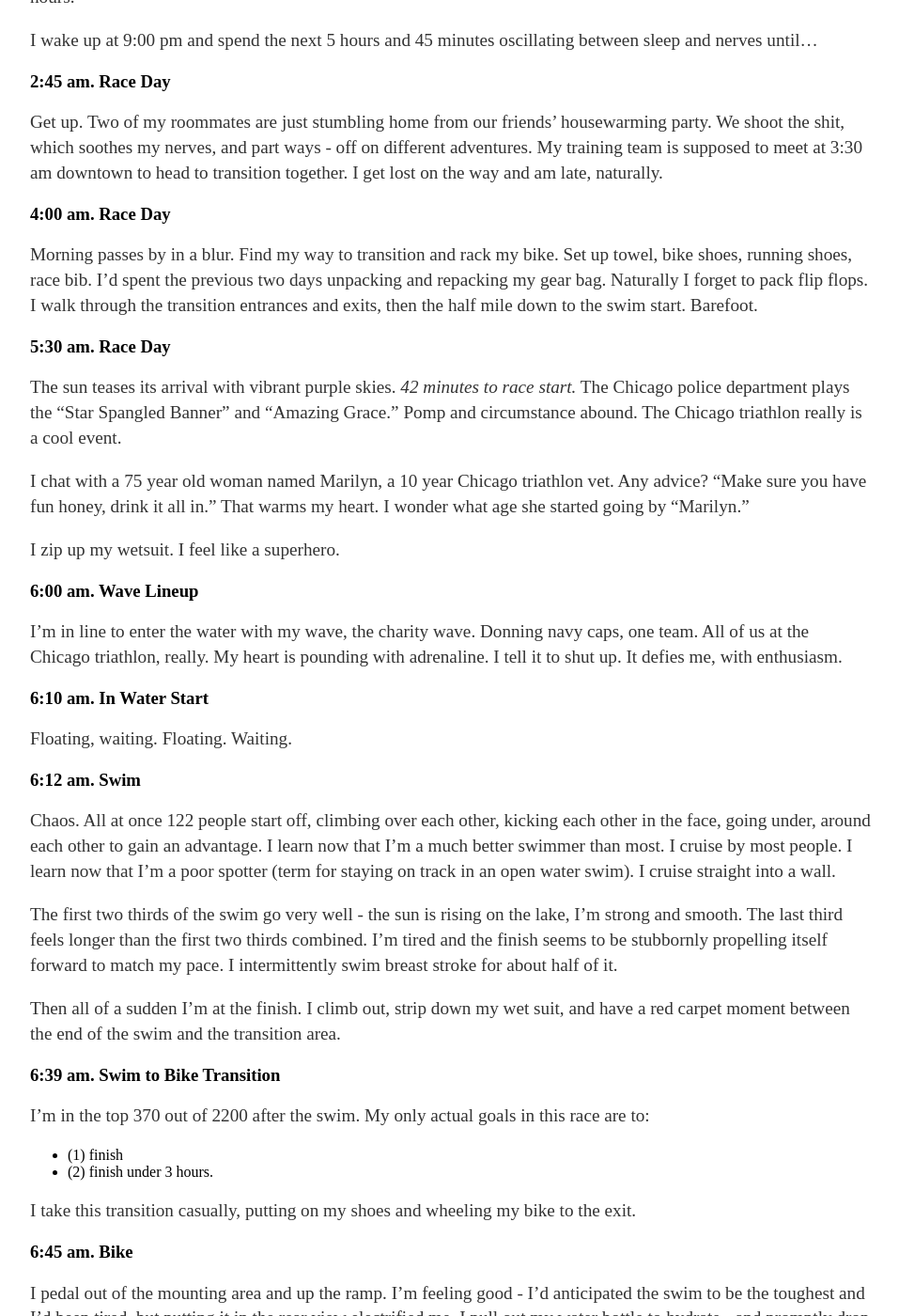
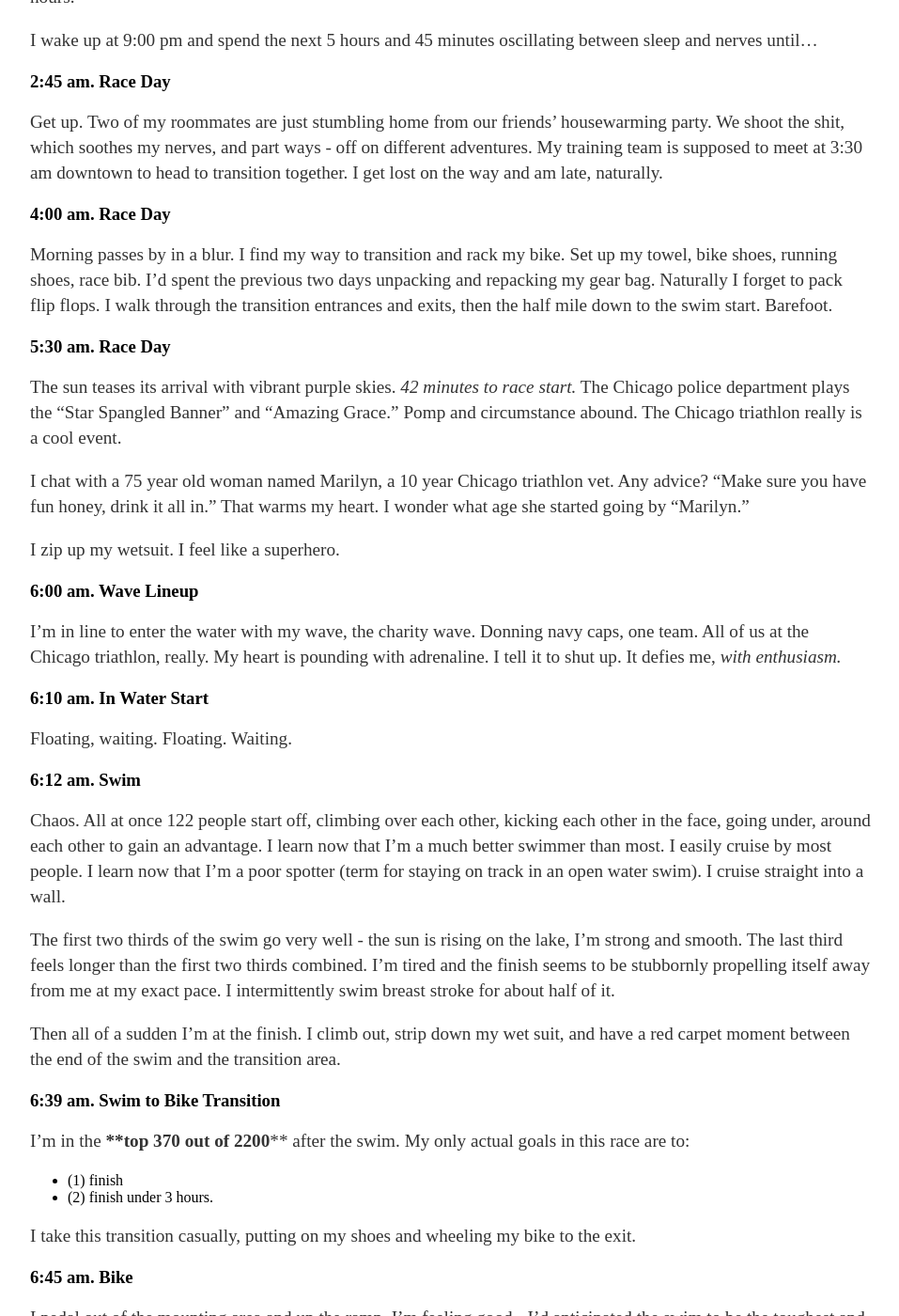
Before and after one commit to EricLWang/EricLWang.github.io, a Jekyll site: the page built from _posts/2018-09-04-11.-Chicago-Triathlon.md, in a window 1280 px wide and 1400 px high, scrolled down 1362 px. Shown: the whole window at 94% size, without its empty margins (160-1117 px from the left). Built offline with Jekyll 4.4.1, drawn with Linux system fonts in a browser that asks for light colours; our own code applies the rules of GitHub Pages for plain Markdown files; some of the changed text lies outside the part shown.

Commit message:
Grammar fixes

```diff
--- a/_posts/2018-09-04-11.-Chicago-Triathlon.md
+++ b/_posts/2018-09-04-11.-Chicago-Triathlon.md
@@ -37,7 +37,7 @@ Get up. Two of my roommates are just stumbling home from our friends' housewarmi
 
 ### 4:00 am. Race Day
 
-Morning passes by in a blur. Find my way to transition and rack my bike. Set up towel, bike shoes, running shoes, race bib. I’d spent the previous two days unpacking and repacking my gear bag. Naturally I forget to pack flip flops. I walk through the transition entrances and exits, then the half mile down to the swim start. Barefoot.
+Morning passes by in a blur. I find my way to transition and rack my bike. Set up my towel, bike shoes, running shoes, race bib. I’d spent the previous two days unpacking and repacking my gear bag. Naturally I forget to pack flip flops. I walk through the transition entrances and exits, then the half mile down to the swim start. Barefoot.
 
 ### 5:30 am. Race Day
 
@@ -49,7 +49,7 @@ I zip up my wetsuit. I feel like a superhero.
 
 ### 6:00 am. Wave Lineup
 
-I’m in line to enter the water with my wave, the charity wave. Donning navy caps, one team. All of us at the Chicago triathlon, really. My heart is pounding with adrenaline. I tell it to shut up. It defies me, with enthusiasm.
+I’m in line to enter the water with my wave, the charity wave. Donning navy caps, one team. All of us at the Chicago triathlon, really. My heart is pounding with adrenaline. I tell it to shut up. It defies me, *with enthusiasm.*
 
 ### 6:10 am. In Water Start
 
@@ -57,15 +57,15 @@ Floating, waiting. Floating. Waiting.
 
 ### 6:12 am. Swim
 
-Chaos. All at once 122 people start off, climbing over each other, kicking each other in the face, going under, around each other to gain an advantage. I learn now that I’m a much better swimmer than most. I cruise by most people. I learn now that I’m a poor spotter (term for staying on track in an open water swim). I cruise straight into a wall.
+Chaos. All at once 122 people start off, climbing over each other, kicking each other in the face, going under, around each other to gain an advantage. I learn now that I’m a much better swimmer than most. I easily cruise by most people. I learn now that I’m a poor spotter (term for staying on track in an open water swim). I cruise straight into a wall.
 
-The first two thirds of the swim go very well - the sun is rising on the lake, I’m strong and smooth. The last third feels longer than the first two thirds combined. I’m tired and the finish seems to be stubbornly propelling itself forward to match my pace. I intermittently swim breast stroke for about half of it.
+The first two thirds of the swim go very well - the sun is rising on the lake, I’m strong and smooth. The last third feels longer than the first two thirds combined. I’m tired and the finish seems to be stubbornly propelling itself away from me at my exact pace. I intermittently swim breast stroke for about half of it.
 
 Then all of a sudden I’m at the finish. I climb out, strip down my wet suit, and have a red carpet moment between the end of the swim and the transition area.
 
 ### 6:39 am. Swim to Bike Transition
 
-I’m in the top 370 out of 2200 after the swim. My only actual goals in this race are to:
+I’m in the ****top 370 out of 2200**** after the swim. My only actual goals in this race are to:
 
 - (1) finish
 - (2) finish under 3 hours.
@@ -80,7 +80,7 @@ It skitters behind me and I’m forced to dismount to retrieve it, all while pre
 
 Besides the early flub, I also learn I’m a below average biker. I see more incredible looking bicycles than I’d seen in my entire life up to that point - as they were zooming by me on the course. Space ships, whirring by me.
 
-About the midway point of the ride, my body finally wakes up. I start passing a bunch of my fellow non-spaceship bicyclists. Feels like I'm in Forza motorsport, switching gears and leaving people in the dust. I pick up good pace, using each person in front of me to pass as the next anchoring point.
+About the midway point of the ride, my body finally wakes up. I start passing a bunch of my fellow non-spaceship bicyclists. Feels like I'm in Forza motorsport, switching gears and leaving people in the dust. I pick up a good pace, using each person in front of me to pass as the next anchoring point.
 
 The first half of the bike course goes up and down the lake front. The sun ambling into the sky, the lakeside serene. The second half of the course is a 12 mile loop through Lower Wacker (for those non-Chicagoans, a series of highway underpasses and tunnels). It feels like speeding through a fully loaded dumpster. Smells like hot garbage. *Zooming through hot garbage.*
 
```
Also changed, not shown: other parts of _posts/2018-09-04-11.-Chicago-Triathlon.md (+9 -9 lines).
